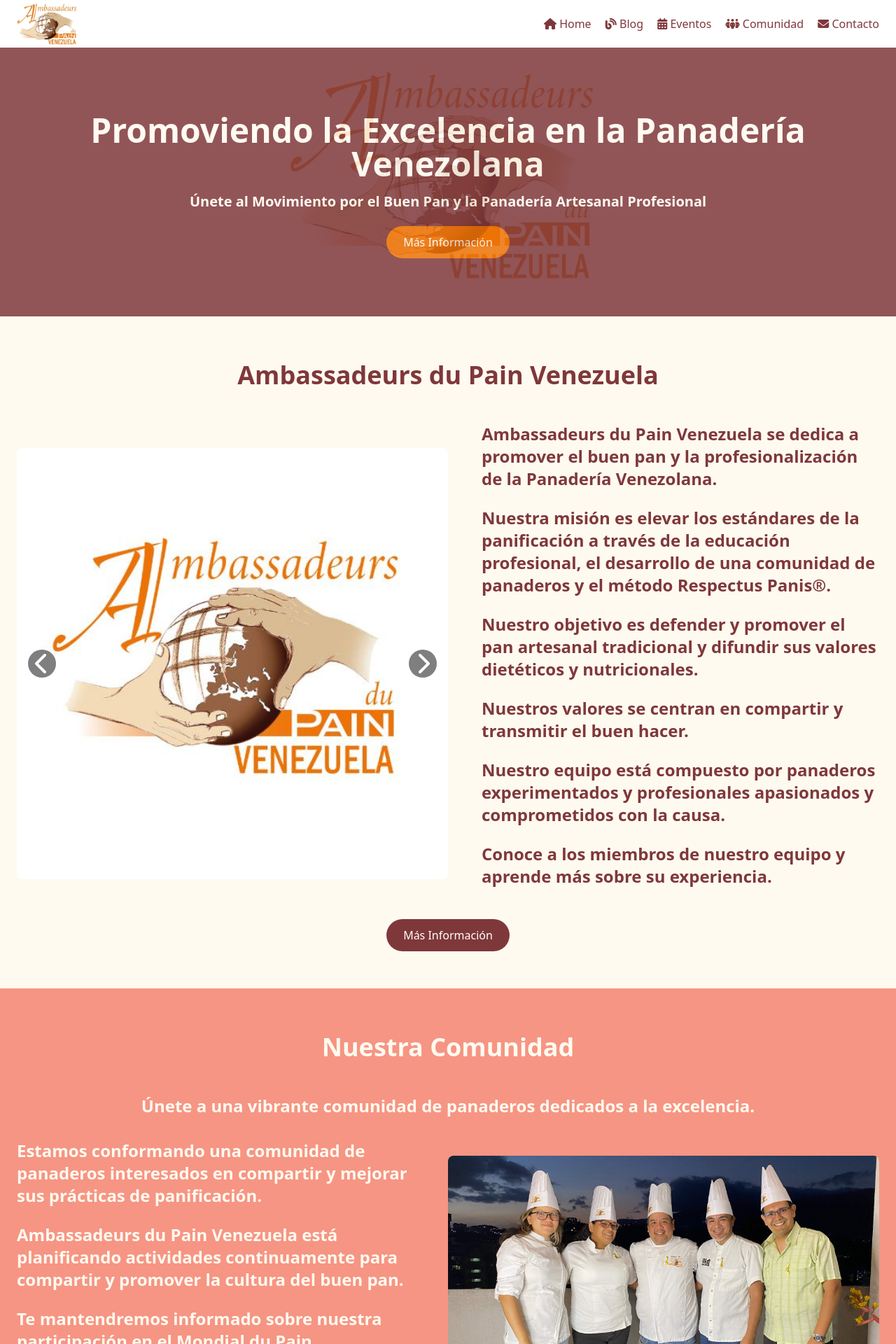
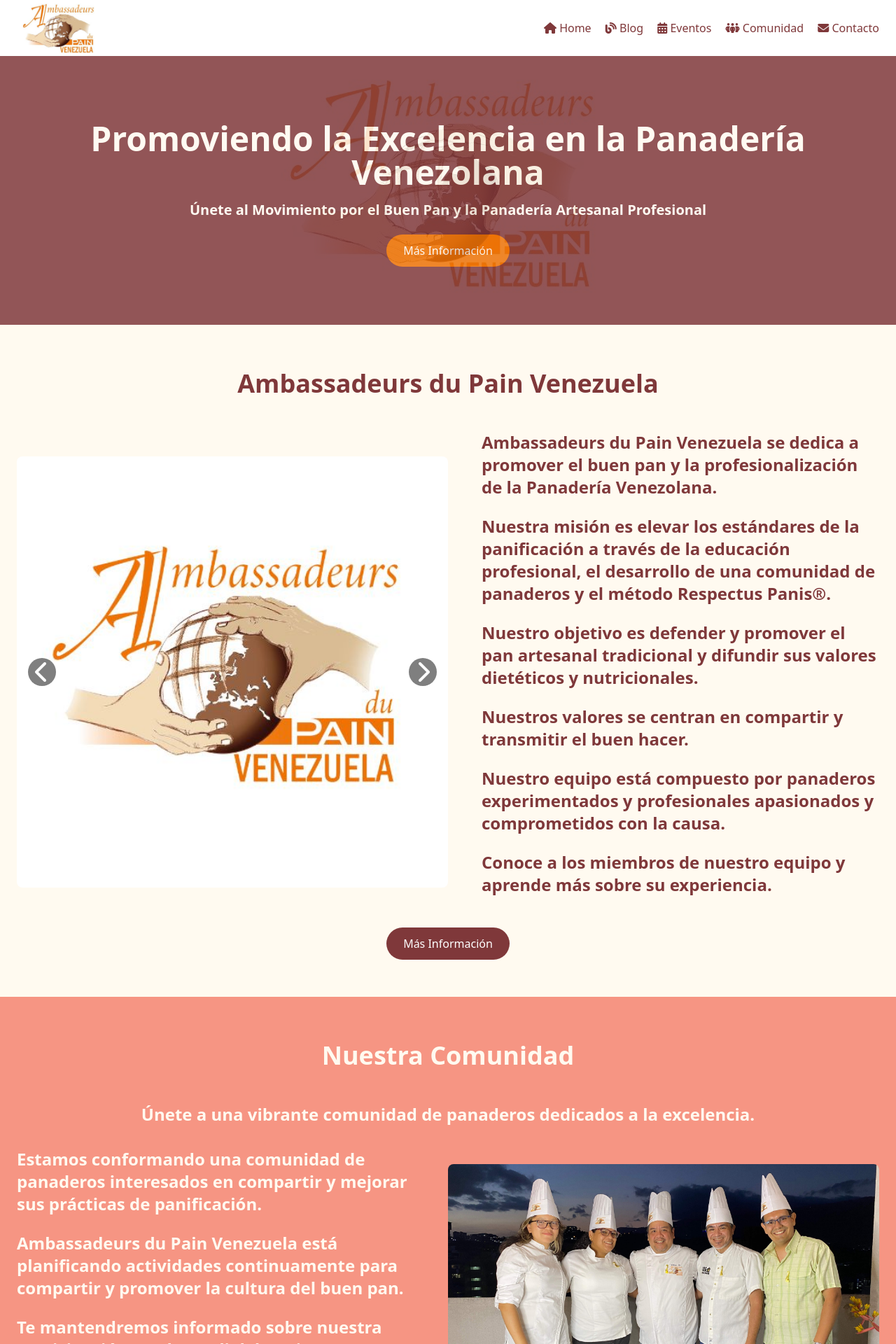
Before and after one commit to ambassadeursdupainvenezuela/ambassadeursdupainvenezuela.github.io, a Jekyll site: the page built from index.html, in a window 1280 px wide. Shown: the top 1920 px of the page at 70% size. Built offline with Jekyll 4.4.1, drawn with Linux system fonts in a browser that asks for light colours; nearby versions of some CDN libraries.

Commit message:
Fix logo in header

```diff
--- a/_includes/header.html
+++ b/_includes/header.html
@@ -1,13 +1,13 @@
   <!-- Header -->
   <header class="bg-white">
-    <div class="container mx-auto flex justify-between items-center px-6">
-      <img src="/images/logo-ve-nb.jpg" class="block h-full py-1" style="width:7%;" alt="Logo">
+    <div class="container mx-auto flex justify-between items-center px-6 h-20">
+      <img src="/images/logo-ve-nb.jpg" class="block h-full py-1 px-2" alt="Logo">
       <nav class="py-4">
-        <a href="/" class="menu-item ml-4"><i class="fas fa-home"></i> Home</a>
-        <a href="/blog.html" class="menu-item ml-4"><i class="fas fa-blog"></i> Blog</a>
-        <a href="/eventos.html" class="menu-item ml-4"><i class="fas fa-calendar-alt"></i> Eventos</a>
-        <a href="/comunidad.html" class="menu-item ml-4"><i class="fas fa-people-group"></i> Comunidad</a>
-        <a href="/nosotros.html" class="menu-item ml-4"><i class="fas fa-envelope"></i> Contacto</a>
+        <span class="inline-block"><a href="/" class="menu-item ml-4"><i class="fas fa-home"></i> Home</a></span>
+        <span class="inline-block"><a href="/blog.html" class="menu-item ml-4"><i class="fas fa-blog"></i> Blog</a></span>
+        <span class="inline-block"><a href="/eventos.html" class="menu-item ml-4"><i class="fas fa-calendar-alt"></i> Eventos</a></span>
+        <span class="inline-block"><a href="/comunidad.html" class="menu-item ml-4"><i class="fas fa-people-group"></i> Comunidad</a></span>
+        <span class="inline-block"><a href="/nosotros.html" class="menu-item ml-4"><i class="fas fa-envelope"></i> Contacto</a></span>
       </nav>
     </div>
   </header>
```
